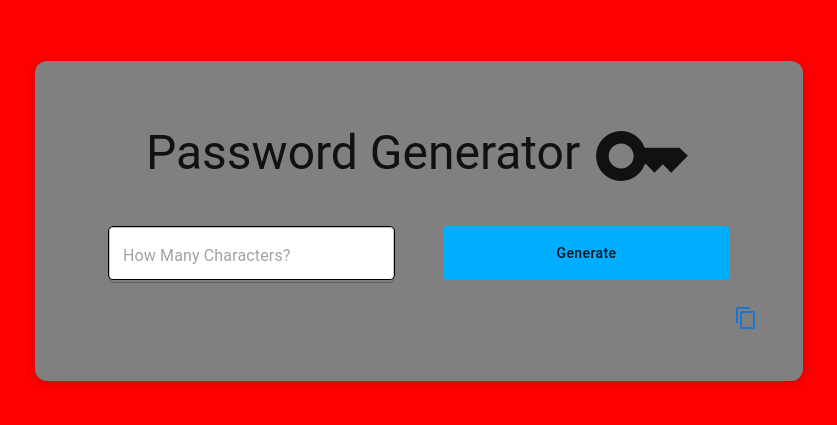
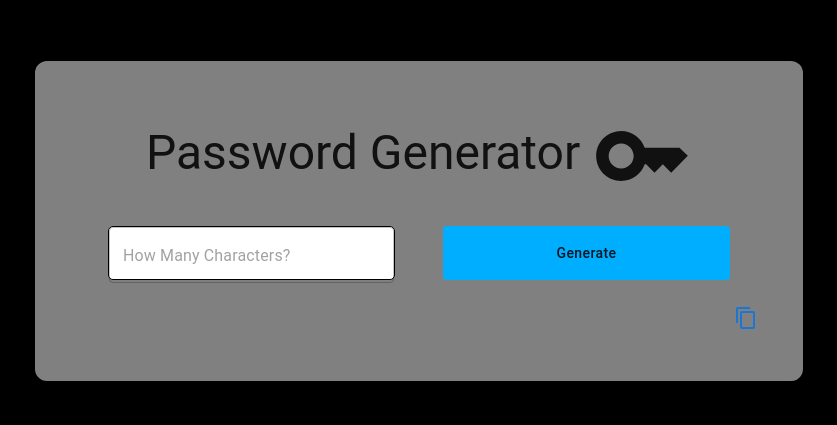
Before and after one commit to abhinnsarkar/random-password-generator, a React (Create React App) app: page / in a window 1280 px wide. Shown: the part 179-604 px from the top of the page, without its empty margins (221-1058 px from the left). Built offline with nearby package versions, Linux system fonts and the light colour scheme.

Commit message:
fixed color

```diff
--- a/src/Main.js
+++ b/src/Main.js
@@ -194,8 +194,8 @@ export const Main = ({ isLaptop }) => {
                 sx={{
                     width: "100%",
                     height: "100vh",
-                    // backgroundColor: "black",
-                    backgroundColor: "red",
+                    backgroundColor: "black",
+                    // backgroundColor: "red",
                     display: "flex",
                     alignItems: "center",
                     justifyContent: "center",
```
